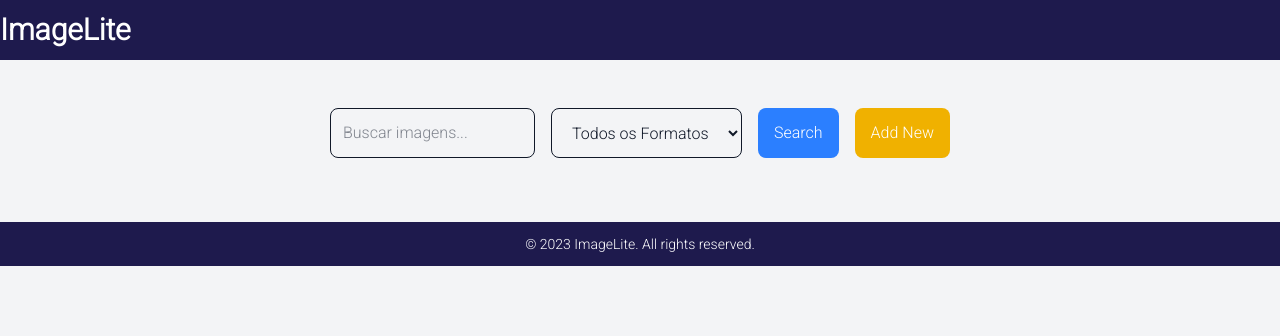
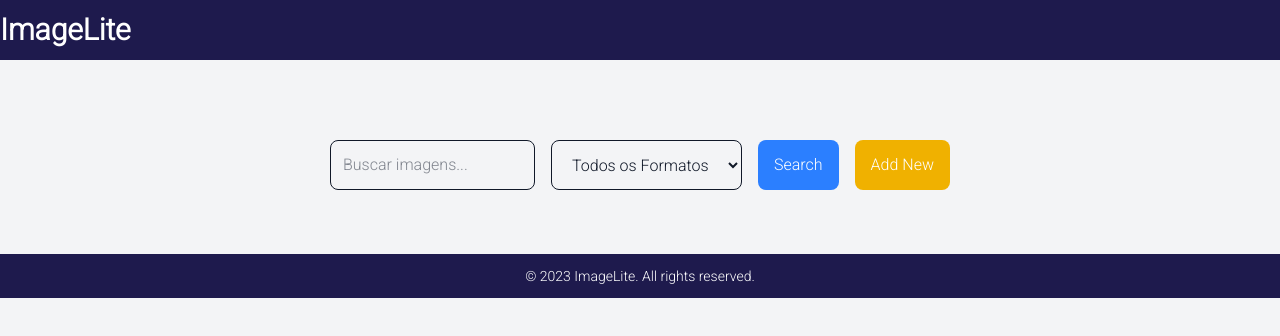
Before and after one commit to fhellipevalentin/imageliteapi-front, a Next.js app: page /galeria in a window 1280 px wide. Shown: the top 336 px of the page. Built offline with nearby package versions, Linux system fonts and the light colour scheme.

Commit message:
finalizando a tela de pesquisa de imagens

```diff
--- a/src/app/galeria/page.tsx
+++ b/src/app/galeria/page.tsx
@@ -12,11 +12,13 @@ export default function GaleriaPage () {
     const imageService = useImageService();
     const [query, setQuery] = useState<string>('');
     const [extension, setExtension] = useState<string>('');
+    const [loading, setLoading] = useState<boolean>(false);
 
     async function searchImages() {
-        console.log('Searching images with query:', query, 'and extension:', extension);
+        setLoading(true);
         const result = await imageService.buscar(query, extension);
         setImages(result);
+        setLoading(false);
     }
 
     function renderImageCard(image: Image) {
@@ -36,7 +38,7 @@ export default function GaleriaPage () {
     }
 
     return (
-        <Template>
+        <Template loading={loading}>
             <section className="flex flex-col items-center justify-center my-8">
                 <div className="flex space-x-4">
                     <input type='text'
@@ -51,8 +53,8 @@ export default function GaleriaPage () {
                         <option value="JPEG">JPEG</option>
                         <option value="GIF">GIF</option>
                     </select>
-                    <button className="bg-blue-500 text-white px-4 py-2 rounded-lg" onClick={searchImages}>Search</button>
-                    <button className="bg-yellow-500 text-white px-4 py-2 rounded-lg">Add New</button>
+                    <button className="bg-blue-500 text-white px-4 py-2 rounded-lg hover:bg-blue-300" onClick={searchImages}>Search</button>
+                    <button className="bg-yellow-500 text-white px-4 py-2 rounded-lg hover:bg-yellow-300">Add New</button>
                 </div>
             </section>
             <section className="grid grid-cols-4 gap-8">
--- a/src/components/Template.tsx
+++ b/src/components/Template.tsx
@@ -1,18 +1,50 @@
 interface TemplateProps {
     children?: React.ReactNode;
+    loading?: boolean;
 }
 
-export const Template: React.FC<TemplateProps> = (props: TemplateProps) => {
+export const Template: React.FC<TemplateProps> = ({ children, loading }: TemplateProps) => {
     return (
         <>
             <Header />
-                <div className="container mx-auto p-4">
-                    {props.children}
+            <div className={`${loading ? 'animate-pulse' : ''} container mx-auto mt-8 p-4`}>
+                <div className="text-center">
+                    <RenderIf condition={loading}>
+                        <div className="text-center">
+                            <Loading />
+                        </div>
+                    </RenderIf>
                 </div>
+                {children}
+            </div>
             <Footer />
         </>
     );
 }
+
+interface RenderIfProps {
+    condition?: boolean;
+    children: React.ReactNode;
+}
+
+export const RenderIf: React.FC<RenderIfProps> = ({ condition = true, children }) => {
+    if(condition) {
+        return children
+    }
+    return false
+}
+
+const Loading: React.FC = () => {
+    return (
+        <div role="status">
+            <svg aria-hidden="true" className="inline w-8 h-8 text-gray-200 animate-spin dark:text-gray-600 fill-blue-600" viewBox="0 0 100 101" fill="none" xmlns="http://www.w3.org/2000/svg">
+                <path d="M100 50.5908C100 78.2051 77.6142 100.591 50 100.591C22.3858 100.591 0 78.2051 0 50.5908C0 22.9766 22.3858 0.59082 50 0.59082C77.6142 0.59082 100 22.9766 100 50.5908ZM9.08144 50.5908C9.08144 73.1895 27.4013 91.5094 50 91.5094C72.5987 91.5094 90.9186 73.1895 90.9186 50.5908C90.9186 27.9921 72.5987 9.67226 50 9.67226C27.4013 9.67226 9.08144 27.9921 9.08144 50.5908Z" fill="currentColor" />
+                <path d="M93.9676 39.0409C96.393 38.4038 97.8624 35.9116 97.0079 33.5539C95.2932 28.8227 92.871 24.3692 89.8167 20.348C85.8452 15.1192 80.8826 10.7238 75.2124 7.41289C69.5422 4.10194 63.2754 1.94025 56.7698 1.05124C51.7666 0.367541 46.6976 0.446843 41.7345 1.27873C39.2613 1.69328 37.813 4.19778 38.4501 6.62326C39.0873 9.04874 41.5694 10.4717 44.0505 10.1071C47.8511 9.54855 51.7191 9.52689 55.5402 10.0491C60.8642 10.7766 65.9928 12.5457 70.6331 15.2552C75.2735 17.9648 79.3347 21.5619 82.5849 25.841C84.9175 28.9121 86.7997 32.2913 88.1811 35.8758C89.083 38.2158 91.5421 39.6781 93.9676 39.0409Z" fill="currentFill" />
+            </svg>
+        </div>
+    )
+}
+
 
 const Header: React.FC = () => {
     return (
```
